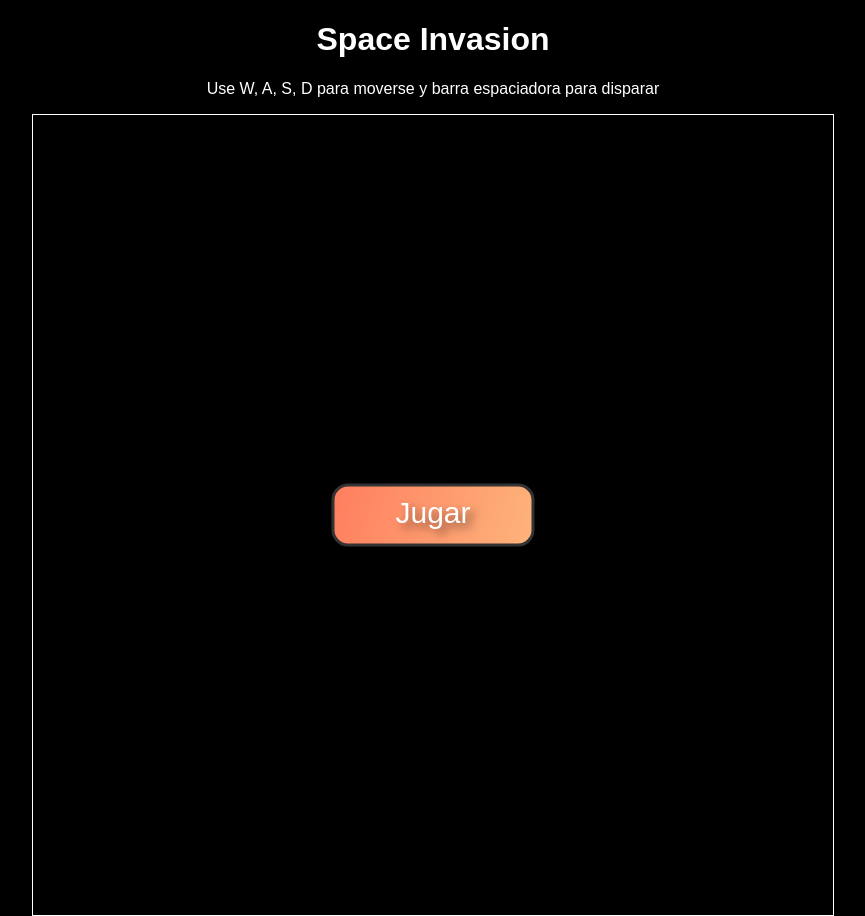
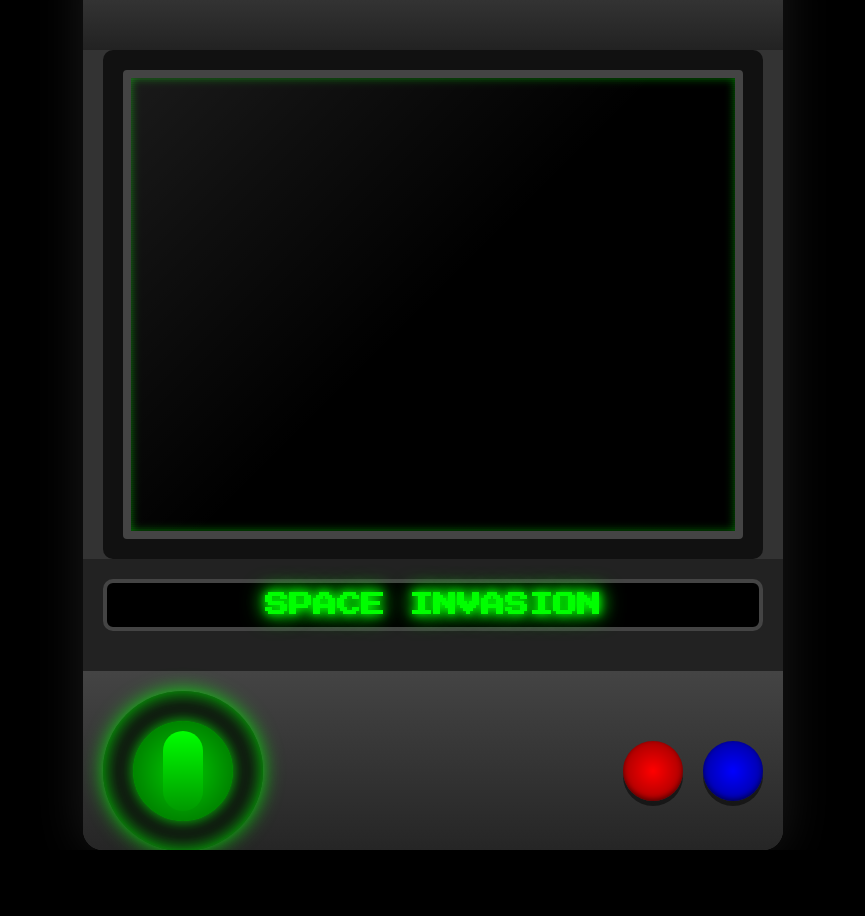
Before and after one commit to Roberto-av/space-invasion-js, a plain HTML site: page index.html in a window 1280 px wide. Shown: the whole page, without its empty margins (207-1072 px from the left). After the commit the page ends 850 px from the top, so only its background shows below. Drawn offline with Linux system fonts and the light colour scheme.

Commit message:
Se rediseña la pagina completa: pimer concepto

```diff
--- a/index.html
+++ b/index.html
@@ -1,35 +1,44 @@
 <!DOCTYPE html>
 <html lang="en">
-<head>
-    <meta charset="UTF-8">
-    <meta name="viewport" content="width=device-width, initial-scale=1.0">
+  <head>
+    <meta charset="UTF-8" />
+    <meta name="viewport" content="width=device-width, initial-scale=1.0" />
     <title>Space Invasion</title>
-    <style>
-        body {
-            margin: 0;
-            background-color: black;
-        }
-
-        canvas {
-            display: block;
-            margin: 0 auto;
-            border: 1px solid white;
-        }
-
-        .info {
-            text-align: center;
-            color: white;
-            font-family: Arial, sans-serif;
-        }
-    </style>
-</head>
-<body>
-    <div class="info">
-        <h1>Space Invasion</h1>
-        <p>Use W, A, S, D para moverse y barra espaciadora para disparar</p>
+    <link rel="stylesheet" href="styles.css" />
+    <link
+      href="https://fonts.googleapis.com/css2?family=Press+Start+2P&display=swap"
+      rel="stylesheet"
+    />
+  </head>
+  <body>
+    <div class="arcade-machine">
+      <div class="machine-top"></div>
+      <div class="screen-bezel">
+        <div class="screen-container">
+          <canvas id="gameCanvas"></canvas>
+          <div class="crt-effect"></div>
+          <div class="screen-reflection"></div>
+        </div>
+      </div>
+      <div class="machine-middle">
+        <div class="title-area">
+          <h1 class="game-title">SPACE INVASION</h1>
+        </div>
+      </div>
+      <div class="controls-panel">
+        <div class="joystick-area">
+          <div id="startButton" class="joystick">
+            <div class="joystick-base"></div>
+            <div class="joystick-stick"></div>
+          </div>
+        </div>
+        <div class="buttons-area">
+          <button class="arcade-button red"></button>
+          <button class="arcade-button blue"></button>
+        </div>
+      </div>
+      <div class="machine-bottom"></div>
     </div>
-    <canvas id="gameCanvas"></canvas>
-
     <script type="module" src="js/game.js"></script>
-</body>
+  </body>
 </html>
--- a/js/game.js
+++ b/js/game.js
@@ -1,4 +1,3 @@
-// game.js
 import { Player } from "./player.js";
 import { EnemyManager } from "./enemyManager.js";
 import { Bullet } from "./bullet.js";
@@ -11,7 +10,7 @@ const canvas = document.getElementById("gameCanvas");
 const ctx = canvas.getContext("2d");
 
 canvas.width = 800;
-canvas.height = 800;
+canvas.height = 600;
 
 const playerWidth = 48;
 const playerHeight = 48;
@@ -135,7 +134,6 @@ function update(time = 0) {
       width: 200,
       height: 60,
     };
-    drawStartButton(ctx, canvas.width, canvas.height);
     return;
   }
 
@@ -170,35 +168,12 @@ function update(time = 0) {
   requestAnimationFrame(update);
 }
 
-canvas.addEventListener("click", (e) => {
-  if (
-    !isPlaying &&
-    e.offsetX > buttonBounds.x &&
-    e.offsetX < buttonBounds.x + buttonBounds.width &&
-    e.offsetY > buttonBounds.y &&
-    e.offsetY < buttonBounds.y + buttonBounds.height
-  ) {
+document.getElementById("startButton").addEventListener("click", () => {
+  if (!isPlaying) {
     isPlaying = true;
     enemyManager.init();
+    soundManager.backgroundMusic.play();
     update();
-  }
-});
-
-canvas.addEventListener("mousemove", (e) => {
-  if (!isPlaying) {
-    const mouseX = e.offsetX;
-    const mouseY = e.offsetY;
-
-    if (
-      mouseX > buttonBounds.x &&
-      mouseX < buttonBounds.x + buttonBounds.width &&
-      mouseY > buttonBounds.y &&
-      mouseY < buttonBounds.y + buttonBounds.height
-    ) {
-      canvas.style.cursor = "pointer";
-    } else {
-      canvas.style.cursor = "default";
-    }
   }
 });
 
--- a/js/soundManager.js
+++ b/js/soundManager.js
@@ -1,4 +1,3 @@
-// soundManager.js
 export class SoundManager {
   constructor() {
     this.backgroundMusic = new Audio("sonidos/fondo/neon-gaming-128925.mp3");
@@ -8,7 +7,6 @@ export class SoundManager {
     // Configurar volumen y bucle
     this.backgroundMusic.volume = 0.2;
     this.backgroundMusic.loop = true;
-    this.backgroundMusic.play();
 
     this.shootSound.volume = 0.5;
     this.explosionSound.volume = 0.7;
--- /dev/null
+++ b/styles.css
@@ -0,0 +1,222 @@
+body {
+  font-family: "Press Start 2P", cursive;
+  background-color: #000;
+  display: flex;
+  justify-content: center;
+  align-items: center;
+  height: 100vh;
+  margin: 0;
+  overflow: hidden;
+}
+
+.arcade-machine {
+  width: 700px;
+  height: 900px;
+  background-color: #333;
+  border-radius: 20px;
+  position: relative;
+  overflow: hidden;
+  box-shadow: 0 0 50px rgba(255, 255, 255, 0.1);
+}
+
+.machine-top {
+  height: 100px;
+  background: linear-gradient(to bottom, #444, #222);
+  border-top-left-radius: 20px;
+  border-top-right-radius: 20px;
+}
+
+.screen-bezel {
+  background-color: #111;
+  padding: 20px;
+  border-radius: 10px;
+  margin: 0 20px;
+}
+
+.screen-container {
+  background-color: #000;
+  aspect-ratio: 4 / 3;
+  position: relative;
+  overflow: hidden;
+  border: 8px solid #444;
+  border-radius: 4px;
+  box-shadow: inset 0 0 10px rgba(0, 255, 0, 0.5);
+}
+
+#gameCanvas {
+  width: 100%;
+  height: 100%;
+  display: block;
+}
+
+.crt-effect {
+  position: absolute;
+  top: 0;
+  left: 0;
+  width: 100%;
+  height: 100%;
+  background: repeating-linear-gradient(
+    0deg,
+    rgba(0, 0, 0, 0.15),
+    rgba(0, 0, 0, 0.15) 1px,
+    transparent 1px,
+    transparent 2px
+  );
+  pointer-events: none;
+}
+
+.screen-reflection {
+  position: absolute;
+  top: 0;
+  left: 0;
+  width: 100%;
+  height: 100%;
+  background: linear-gradient(
+    135deg,
+    rgba(255, 255, 255, 0.1) 0%,
+    transparent 50%,
+    rgba(0, 0, 0, 0.1) 100%
+  );
+  pointer-events: none;
+}
+
+.machine-middle {
+  background-color: #222;
+  padding: 20px;
+}
+
+.title-area {
+  background: #000;
+  border: 4px solid #444;
+  border-radius: 10px;
+  padding: 10px;
+  margin-bottom: 20px;
+}
+
+.game-title {
+  color: #0f0;
+  text-align: center;
+  font-size: 24px;
+  margin: 0;
+  text-shadow: 0 0 5px #0f0, 0 0 10px #0f0;
+  animation: glow 1.5s ease-in-out infinite alternate;
+}
+
+@keyframes glow {
+  from {
+    text-shadow: 0 0 5px #0f0, 0 0 10px #0f0;
+  }
+  to {
+    text-shadow: 0 0 10px #0f0, 0 0 20px #0f0, 0 0 30px #0f0;
+  }
+}
+
+.controls-panel {
+  background: linear-gradient(to bottom, #444, #222);
+  padding: 20px;
+  display: flex;
+  justify-content: space-between;
+  align-items: center;
+}
+
+.joystick-area {
+  width: 160px;
+  height: 160px;
+  background: #111;
+  border-radius: 50%;
+  display: flex;
+  justify-content: center;
+  align-items: center;
+  box-shadow: inset 0 0 20px rgba(0, 255, 0, 0.8), 0 0 20px rgba(0, 255, 0, 0.8);
+  position: relative;
+}
+
+.joystick {
+  width: 100px;
+  height: 100px;
+  background: radial-gradient(circle, #00ff00, #009900);
+  border-radius: 50%;
+  position: relative;
+  cursor: pointer;
+  box-shadow: 0 0 15px rgba(0, 255, 0, 0.8);
+  transition: all 0.2s;
+}
+
+.joystick:hover {
+  transform: scale(1.1);
+}
+
+.joystick-base {
+  width: 100%;
+  height: 100%;
+  background: radial-gradient(circle, #00cc00, #006600);
+  border-radius: 50%;
+  position: absolute;
+}
+
+.joystick-stick {
+  width: 40px;
+  height: 80px;
+  background: linear-gradient(to bottom, #00ff00, #009900);
+  border-radius: 20px;
+  position: absolute;
+  top: 10px;
+  left: 50%;
+  transform: translateX(-50%);
+}
+
+.start-button {
+  position: absolute;
+  bottom: 10px;
+  width: 120px;
+  height: 40px;
+  background: linear-gradient(to bottom, #00ff00, #009900);
+  border: none;
+  border-radius: 20px;
+  color: #fff;
+  font-family: "Press Start 2P", cursive;
+  font-size: 16px;
+  cursor: pointer;
+  box-shadow: 0 0 10px rgba(0, 255, 0, 0.8);
+  text-shadow: 0 0 5px #00ff00;
+}
+
+.start-button:hover {
+  background: linear-gradient(to bottom, #00cc00, #006600);
+  box-shadow: 0 0 15px rgba(0, 255, 0, 0.8);
+}
+
+.buttons-area {
+  display: flex;
+  gap: 20px;
+}
+
+.arcade-button {
+  width: 60px;
+  height: 60px;
+  border-radius: 50%;
+  border: none;
+  cursor: pointer;
+  box-shadow: 0 5px 0 rgba(0, 0, 0, 0.5), inset 0 -2px 5px rgba(0, 0, 0, 0.5);
+  transition: all 0.1s;
+}
+
+.arcade-button:active {
+  transform: translateY(5px);
+  box-shadow: 0 0 0 rgba(0, 0, 0, 0.5), inset 0 -2px 5px rgba(0, 0, 0, 0.5);
+}
+
+.arcade-button.red {
+  background: radial-gradient(circle, #ff0000, #8b0000);
+}
+
+.arcade-button.blue {
+  background: radial-gradient(circle, #0000ff, #00008b);
+}
+
+.machine-bottom {
+  height: 50px;
+  background: linear-gradient(to bottom, #222, #111);
+  border-bottom-left-radius: 20px;
+  border-bottom-right-radius: 20px;
+}
```
